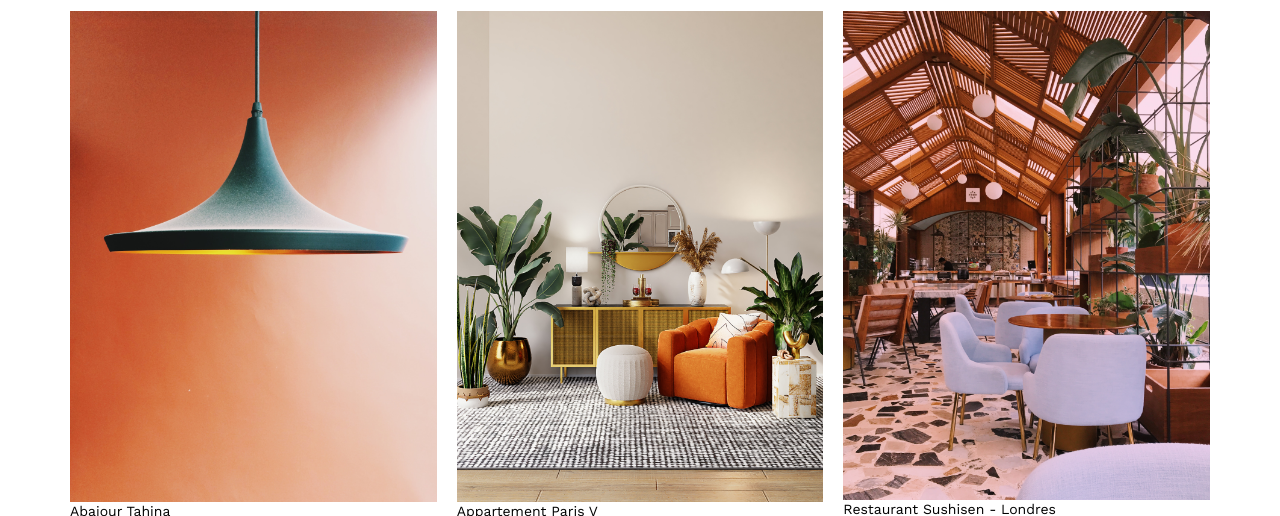
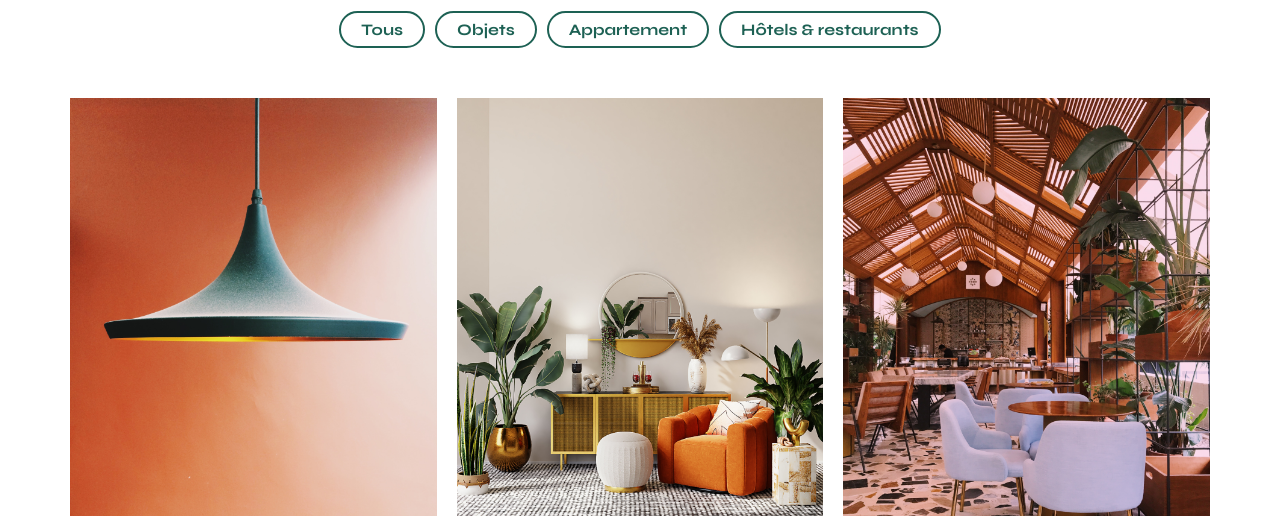
Before and after one commit to EdouraDEV/Projet-6-OCR, a plain HTML site: page FrontEnd/index.html in a window 1280 px wide. Shown: the part 584-1100 px from the top of the page. Drawn offline with nearby package versions, Linux system fonts and the light colour scheme; no server answers.

Commit message:
npm install + btn filtres

```diff
--- a/FrontEnd/assets/style.css
+++ b/FrontEnd/assets/style.css
@@ -2,6 +2,7 @@
    v2.0 | 20110126
    License: none (public domain)
 */
+
 
 html, body, div, span, applet, object, iframe,
 h1, h2, h3, h4, h5, h6, p, blockquote, pre,
@@ -185,3 +186,31 @@ footer nav ul {
 	justify-content: flex-end;
 	margin: 2em
 }
+
+.filtres {
+	display: flex;
+	justify-content:center;
+	align-items: center;
+	gap: 10px;
+	margin: 8px 0px 50px 0px;
+}
+
+.btn-filtrer{
+	font-family: 'Syne';
+	font-weight: 700;
+	font-size: 16px;
+	color: #1D6154;
+	background-color: white;
+	padding: 0px 20px 0px 20px ;
+	width: auto;
+	height: 37px;
+	text-align: center;
+	border-radius: 60px ;
+	border: #1D6154 2px solid;
+	border-color: #1D6154;
+}
+
+.btn-filtrer:hover{
+	color: white;
+	background-color: #1D6154;
+}
--- a/FrontEnd/index.html
+++ b/FrontEnd/index.html
@@ -1,15 +1,19 @@
 <!DOCTYPE html>
 <html lang="fr">
+
 <head>
 	<meta charset="UTF-8">
 	<title>Sophie Bluel - Architecte d'intérieur</title>
 	<meta name="viewport" content="width=device-width, initial-scale=1.0">
 	<link rel="preconnect" href="https://fonts.googleapis.com">
 	<link rel="preconnect" href="https://fonts.gstatic.com" crossorigin>
-	<link href="https://fonts.googleapis.com/css2?family=Syne:wght@700;800&family=Work+Sans&display=swap" rel="stylesheet">
+	<link href="https://fonts.googleapis.com/css2?family=Syne:wght@700;800&family=Work+Sans&display=swap"
+		rel="stylesheet">
 	<meta name="description" content="">
 	<link rel="stylesheet" href="./assets/style.css">
+	<script type="module" src="script.js"></script>
 </head>
+
 <body>
 	<header>
 		<h1>Sophie Bluel <span>Architecte d'inteérieur</span></h1>
@@ -29,13 +33,23 @@
 			</figure>
 			<article>
 				<h2>Designer d'espace</h2>
-			<p>Je raconte votre histoire, je valorise vos idées. Je vous accompagne de la conception à la livraison finale du chantier.</p>
-			<p>Chaque projet sera étudié en commun, de façon à mettre en valeur les volumes, les matières et les couleurs dans le respect de l’esprit des lieux et le choix adapté des matériaux. Le suivi du chantier sera assuré dans le souci du détail, le respect du planning et du budget.</p>
-			<p>En cas de besoin, une équipe pluridisciplinaire peut-être constituée : architecte DPLG, décorateur(trice)</p>
+				<p>Je raconte votre histoire, je valorise vos idées. Je vous accompagne de la conception à la livraison
+					finale du chantier.</p>
+				<p>Chaque projet sera étudié en commun, de façon à mettre en valeur les volumes, les matières et les
+					couleurs dans le respect de l’esprit des lieux et le choix adapté des matériaux. Le suivi du
+					chantier sera assuré dans le souci du détail, le respect du planning et du budget.</p>
+				<p>En cas de besoin, une équipe pluridisciplinaire peut-être constituée : architecte DPLG,
+					décorateur(trice)</p>
 			</article>
 		</section>
 		<section id="portfolio">
 			<h2>Mes Projets</h2>
+			<div class="filtres">
+				<button class="btn-filtrer">Tous</button>
+				<button class="btn-filtrer">Objets</button>
+				<button class="btn-filtrer">Appartement</button>
+				<button class="btn-filtrer">Hôtels & restaurants</button>
+			</div>
 			<div class="gallery">
 				<figure>
 					<img src="assets/images/abajour-tahina.png" alt="Abajour Tahina">
@@ -106,4 +120,5 @@
 		</nav>
 	</footer>
 </body>
+
 </html>
--- /dev/null
+++ b/FrontEnd/script.js
@@ -0,0 +1,11 @@
+const reponse = await fetch("http://localhost:5678/api/works");
+let works;
+works = await reponse.json();
+
+const boutonFiltrer = document.querySelector(".btn-filtrer");
+console.log(boutonFiltrer);
+boutonFiltrer.addEventListener("click", function () {
+  const worksFiltrees = works.filter(function (work) {
+    return works.prix <= 35;
+  });
+});
```
Lines whose indentation alone changed are shown as unchanged.
